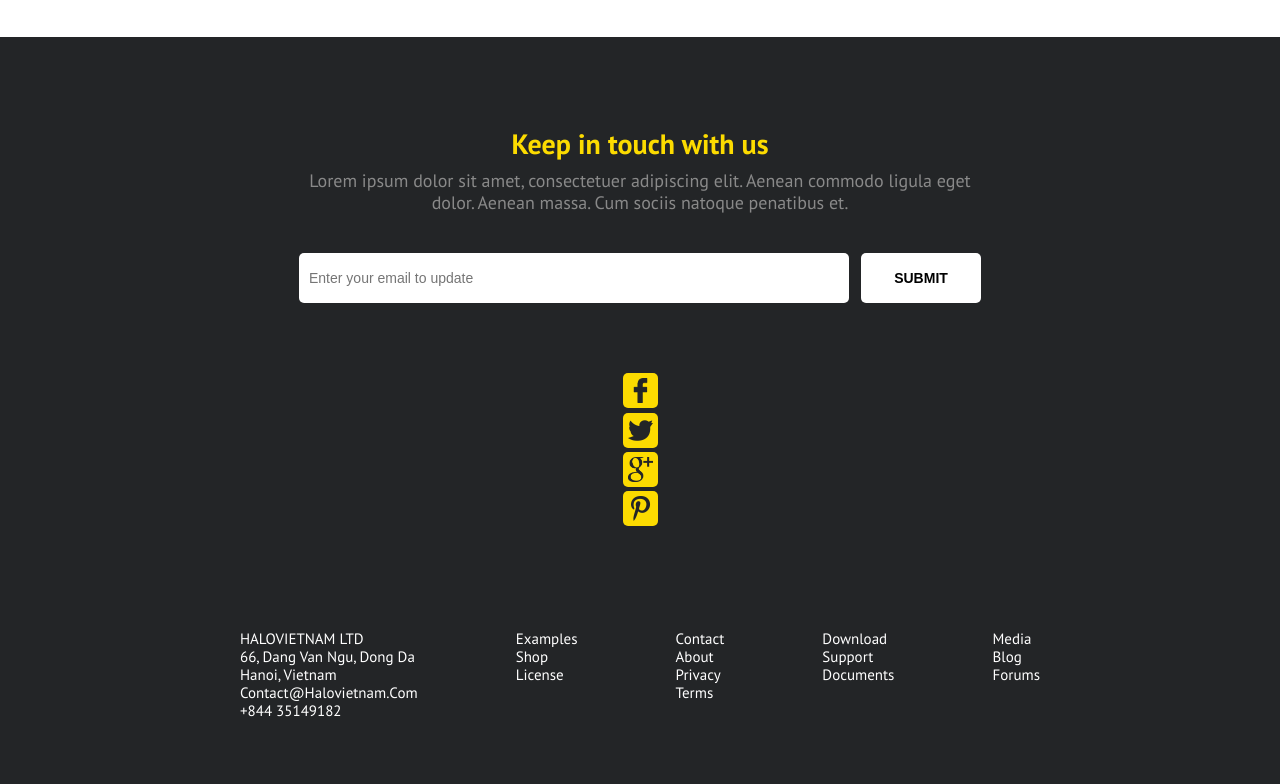
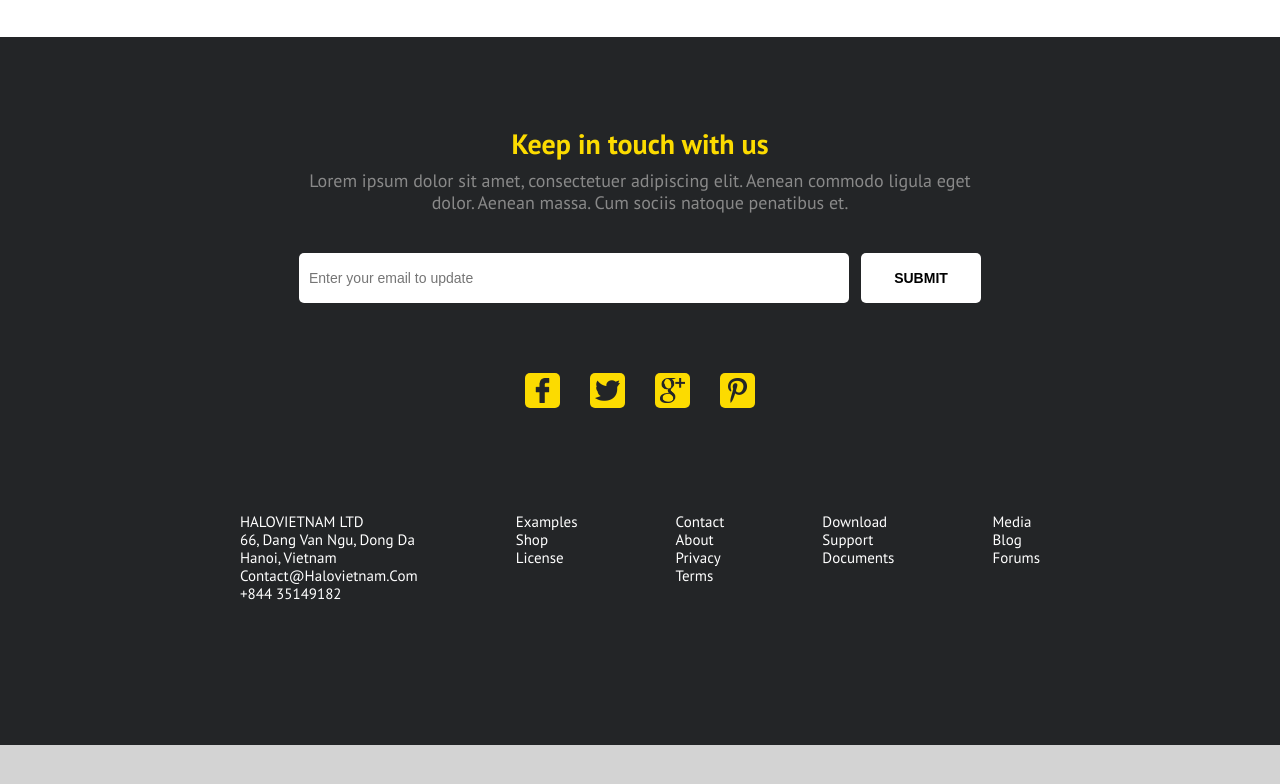
Before and after one commit to rodzera/tinyone, a plain HTML site: page index.html in a window 1280 px wide. Shown: the part 1316-2100 px from the top of the page. After the commit the page ends 2061 px from the top, so only its background shows below. Drawn offline with nearby package versions, Linux system fonts and the light colour scheme.

Commit message:
add ul tag

```diff
--- a/styles/sass/styles.scss
+++ b/styles/sass/styles.scss
@@ -541,6 +541,11 @@ $primary-color: #fcdb00;
         max-width: 700px;
         margin: 70px auto;
 
+        ul {
+            display: flex;
+            flex-direction: row;
+        }
+
         li {
             margin: 0 15px;
         }
```
Also changed, not shown: styles/styles.css.
